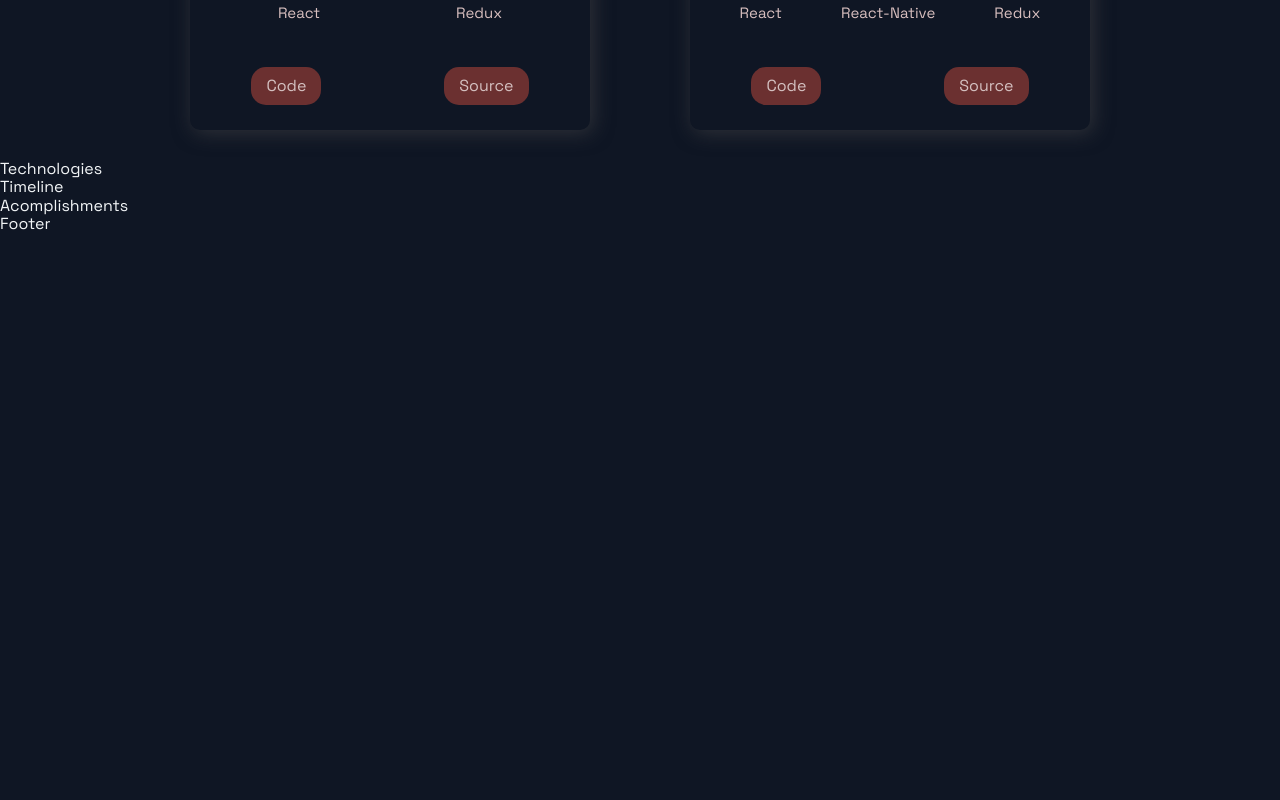
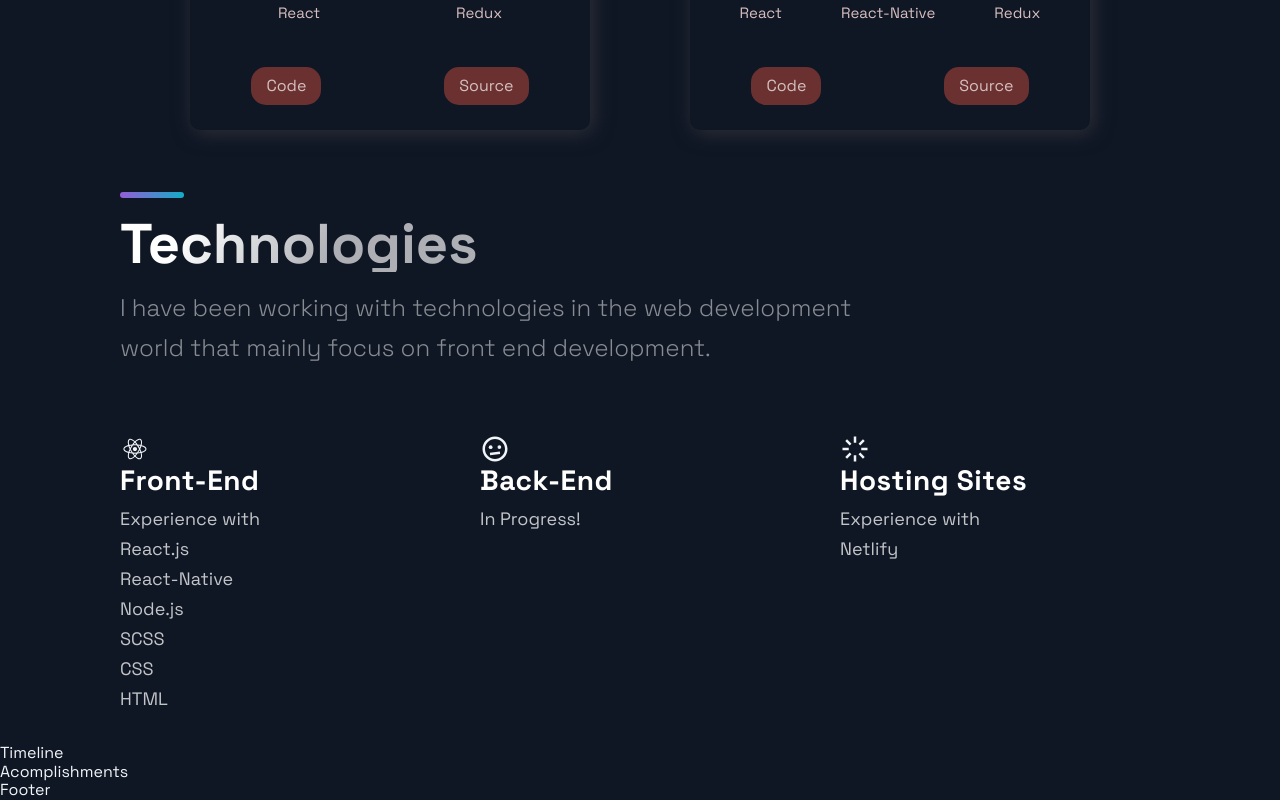
Before and after one commit to joeygonzzzz/portfolio_website-STARTER, a Next.js app: page / in a window 1280 px wide. Shown: the part 1902-2702 px from the top of the page. Before the commit the page ends 2136 px from the top, so only its background shows below. Built offline with nearby package versions, Linux system fonts and the light colour scheme.

Commit message:
technology section

```diff
--- a/src/components/Technologies/Technologies.js
+++ b/src/components/Technologies/Technologies.js
@@ -1,12 +1,54 @@
 import React from 'react';
-import { DiFirebase, DiReact, DiZend } from 'react-icons/di';
+import { DiFirebase, DiReact, DiZend, } from 'react-icons/di';
+import {BiConfused, BiLoader} from "react-icons/bi";
 import { Section, SectionDivider, SectionText, SectionTitle } from '../../styles/GlobalComponents';
 import { List, ListContainer, ListItem, ListParagraph, ListTitle } from './TechnologiesStyles';
 
 const Technologies = () =>  (
-  <div>
-    Technologies
-  </div>
+  <Section id="tech">
+    <SectionDivider />
+    <br />
+    <SectionTitle>Technologies</SectionTitle>
+    <SectionText>
+      I have been working with technologies in the web development world that mainly focus on front end development.
+    </SectionText>
+    <List>
+      <ListItem>
+        <DiReact size="3rem" />
+        <ListContainer>
+          <ListTitle>Front-End</ListTitle>
+          <ListParagraph>
+            Experience with <br />
+            React.js <br />
+            React-Native <br />
+            Node.js <br />
+            SCSS <br />
+            CSS <br />
+            HTML <br />
+          </ListParagraph>
+        </ListContainer>
+      </ListItem>
+      <ListItem>
+        <BiConfused size="3rem" />
+        <ListContainer>
+          <ListTitle>Back-End</ListTitle>
+          <ListParagraph>
+            In Progress! <br />
+          </ListParagraph>
+        </ListContainer>
+      </ListItem>
+      <ListItem>
+        <BiLoader size="3rem" />
+        <ListContainer>
+          <ListTitle>Hosting Sites</ListTitle>
+          <ListParagraph>
+            Experience with <br />
+            Netlify
+          </ListParagraph>
+        </ListContainer>
+      </ListItem>
+    </List>
+  </Section>
 );
 
 export default Technologies;
```
